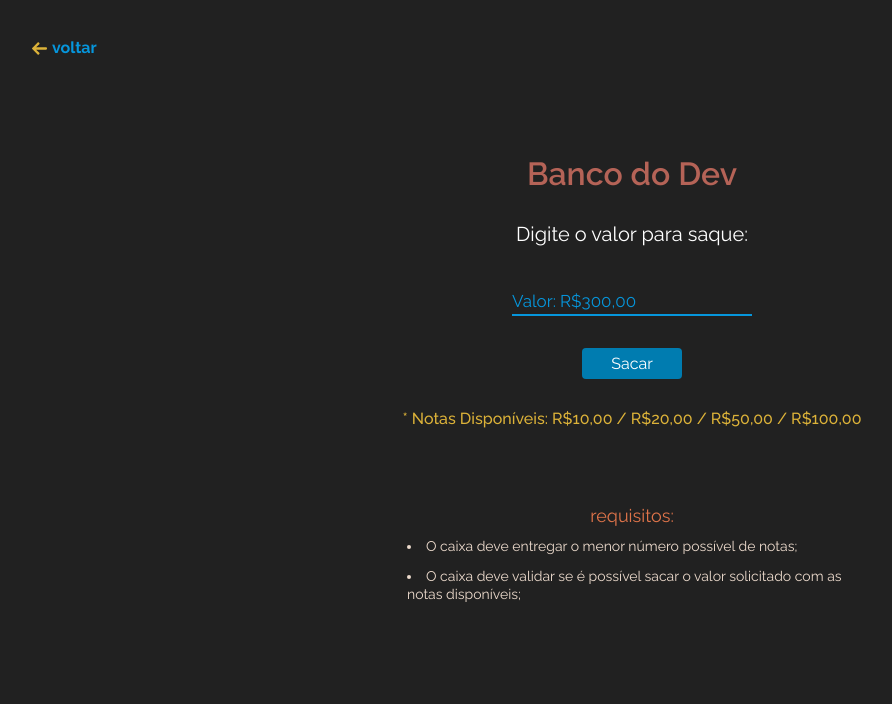
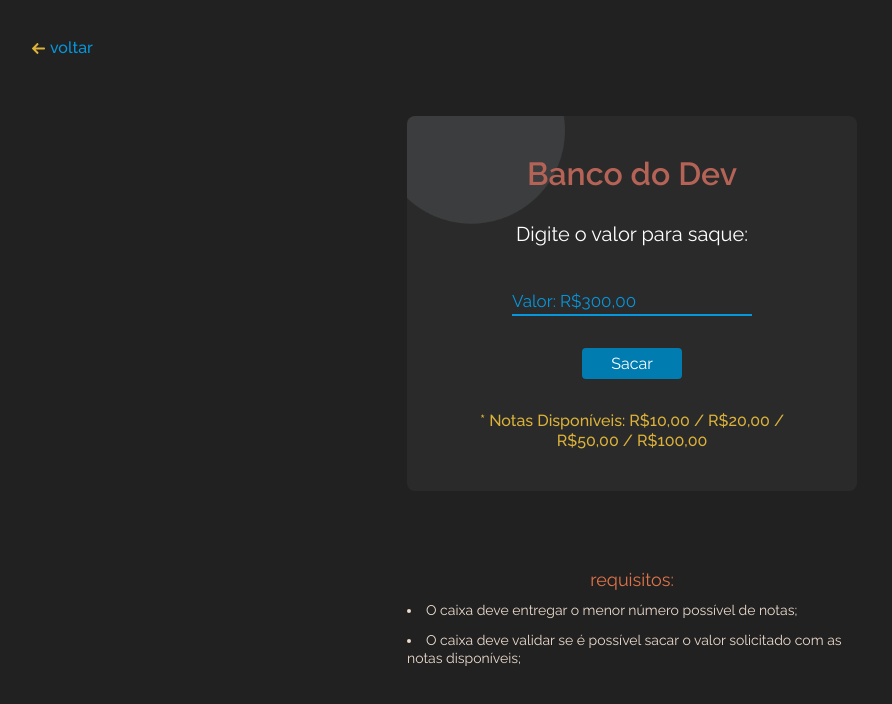
Before and after one commit to rhayanebarros/vue-projects, a Vue app: page /caixa in a window 1280 px wide. Shown: the top 704 px of the page, without its empty margins (8-900 px from the left). Built offline with nearby package versions, Linux system fonts and the light colour scheme.

Commit message:
[WIP]add component.

```diff
--- a/src/assets/style/_utils.scss
+++ b/src/assets/style/_utils.scss
@@ -5,7 +5,6 @@
 
 #nav {
   a {
-    font-weight: $bold;
     color: $blue;
 
     &.router-link-exact-active {
--- a/src/components/CaixaEletronico.vue
+++ b/src/components/CaixaEletronico.vue
@@ -1,8 +1,6 @@
 <template>
   <section class="caixa-eletronico">
-    <div class="nav" id="nav">
-      <router-link to="/">voltar</router-link>
-    </div>
+    <Return />
 
     <div class="caixa-eletronico__container">
 
@@ -49,8 +47,13 @@
 </template>
 
 <script>
+import Return from '@/components/shared/Return.vue'
+
 export default {
   name: 'CaixaEletronico',
+  components: {
+    Return
+  },
   methods: {
     somenteNumero (e) {
       var tecla = window.event ? event.keyCode : e.which
@@ -116,32 +119,15 @@ export default {
 .caixa-eletronico {
   padding: 0 40px;
 
-  .nav {
-    margin-top: 40px;
-    a {
-      font-size: 16px;
-      &::before {
-        content: '';
-        background-image: url('../assets/images/left-arrow.svg');
-        background-repeat: no-repeat;
-        width: 15px;
-        height: 15px;
-        background-size: 100% auto;
-        display: inline-block;
-        vertical-align: middle;
-        margin-right: 5px;
-        cursor: pointer;
-      }
-
-      &:hover {
-        text-decoration: underline;
-      }
-    }
-  }
-
   &__container {
+    background: $header url('../assets/images/oval-1.png') no-repeat left top;
+    background-size: 35% auto;
+    border-radius: 8px;
+    max-width: 450px;
+    margin: 60px auto;
     text-align: center;
-    margin-top: 100px;
+    padding: 40px;
+    width: 100%;
 
     &__title {
       color: $rust;
@@ -231,6 +217,7 @@ export default {
     p {
       color: $yellow;
       font-size: 16px;
+      line-height: 20px;
       font-weight: $medium;
     }
   }
--- /dev/null
+++ b/src/components/shared/Return.vue
@@ -0,0 +1,37 @@
+<template>
+  <div class="nav" id="nav">
+    <router-link to="/">voltar</router-link>
+  </div>
+</template>
+
+<script>
+export default {
+  name: 'Return'
+}
+</script>
+
+<style scoped lang="scss">
+.nav {
+  margin-top: 40px;
+  a {
+    font-size: 16px;
+    font-weight: $medium;
+    &::before {
+      content: '';
+      background-image: url('../../assets/images/left-arrow.svg');
+      background-repeat: no-repeat;
+      width: 13px;
+      height: 13px;
+      background-size: 100% auto;
+      display: inline-block;
+      vertical-align: middle;
+      margin-right: 5px;
+      cursor: pointer;
+    }
+
+    &:hover {
+      text-decoration: underline;
+    }
+  }
+}
+</style>
```
